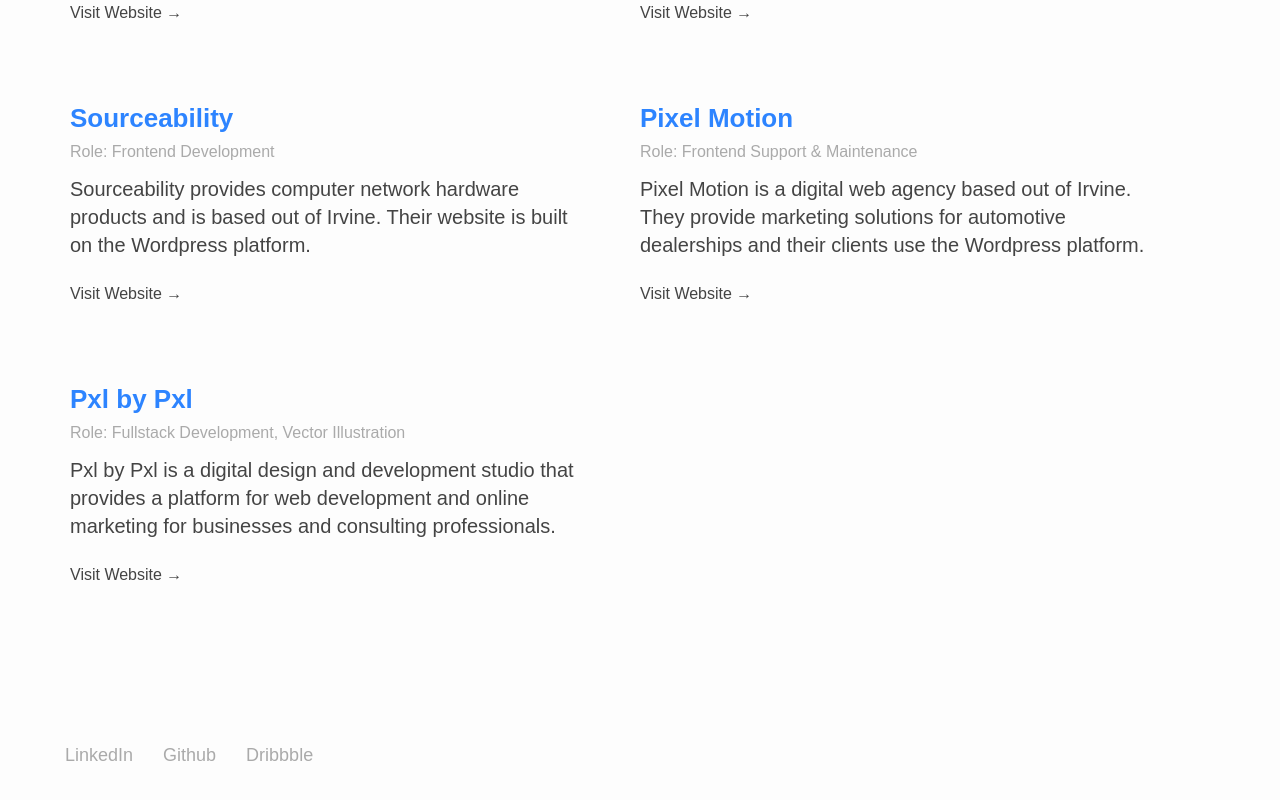
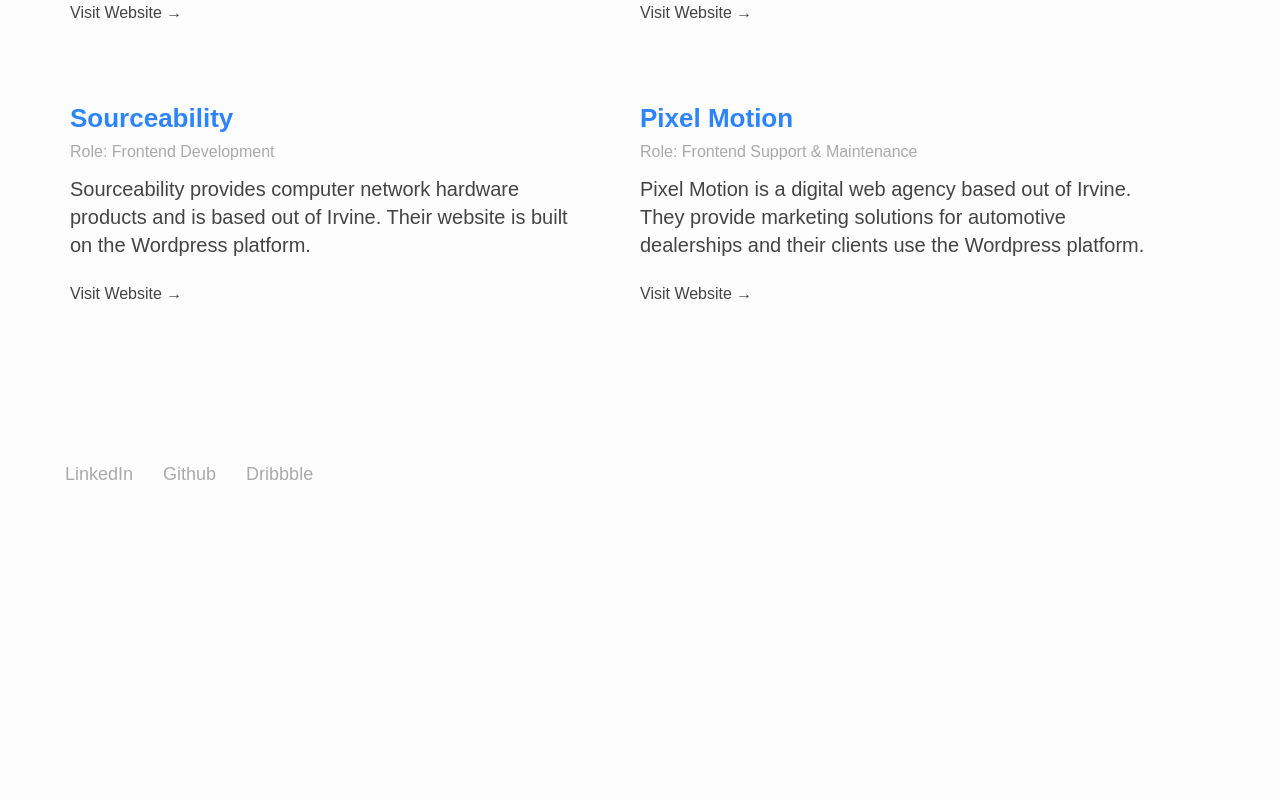
Before and after one commit to gabrielmgonzaga/portfolio-react, a React (Create React App) app: page /#/work in a window 1280 px wide. Shown: the part 788-1588 px from the top of the page. After the commit the page ends 1321 px from the top, so only its background shows below. Built offline with nearby package versions, Linux system fonts and the light colour scheme.

Commit message:
update work content

```diff
--- a/src/pages/Work/Work.js
+++ b/src/pages/Work/Work.js
@@ -53,14 +53,6 @@
         description: 'Pixel Motion is a digital web agency based out of Irvine. They provide marketing solutions for automotive dealerships and their clients use the Wordpress platform.',
         cta: 'Visit Website'
     },
-    {
-        id: 6,
-        link: 'https://pxlbypxl.com',
-        title: 'Pxl by Pxl',
-        role: 'Fullstack Development, Vector Illustration',
-        description: 'Pxl by Pxl is a digital design and development studio that provides a platform for web development and online marketing for businesses and consulting professionals.',
-        cta: 'Visit Website'
-    },
 ]
 
 export default function CaseStudies() {
```
